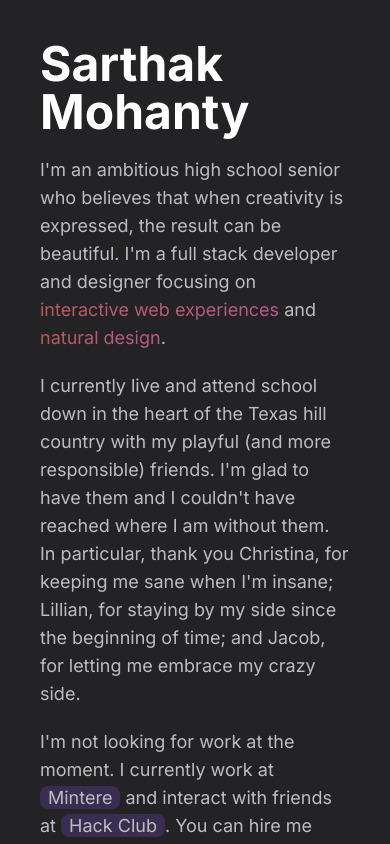
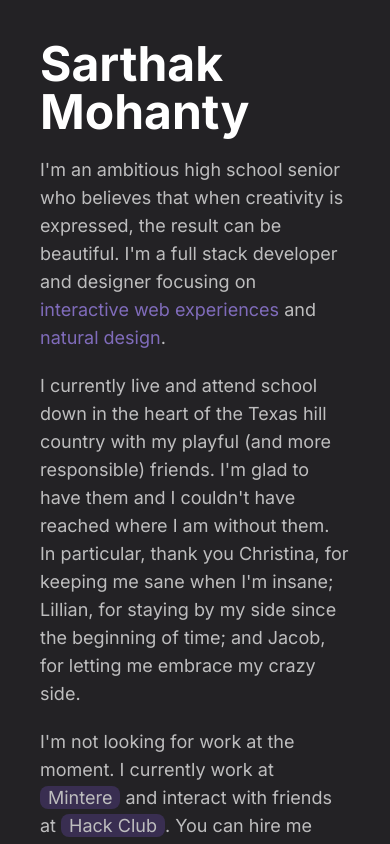
Before and after one commit to sarthaktexas/website-v3, a Next.js app: page / in a window 390 px wide. Shown: the top 844 px of the page. Built offline with nearby package versions, Linux system fonts and the light colour scheme.

Commit message:
🐛 fix media query bug

```diff
--- a/styles/globals.css
+++ b/styles/globals.css
@@ -4,17 +4,12 @@
 @tailwind components;
 @tailwind utilities;
 
-.text-gradient {
-  background-clip: text;
-  -webkit-text-fill-color: transparent;
-}
-
 body {
   background: #232225;
 }
 
 span {
-  @apply text-gradient bg-gradient-to-r from-red-400 to-pink-400 text-opacity-100;
+  @apply text-purple-400
 }
 
 span.wavy {
```
